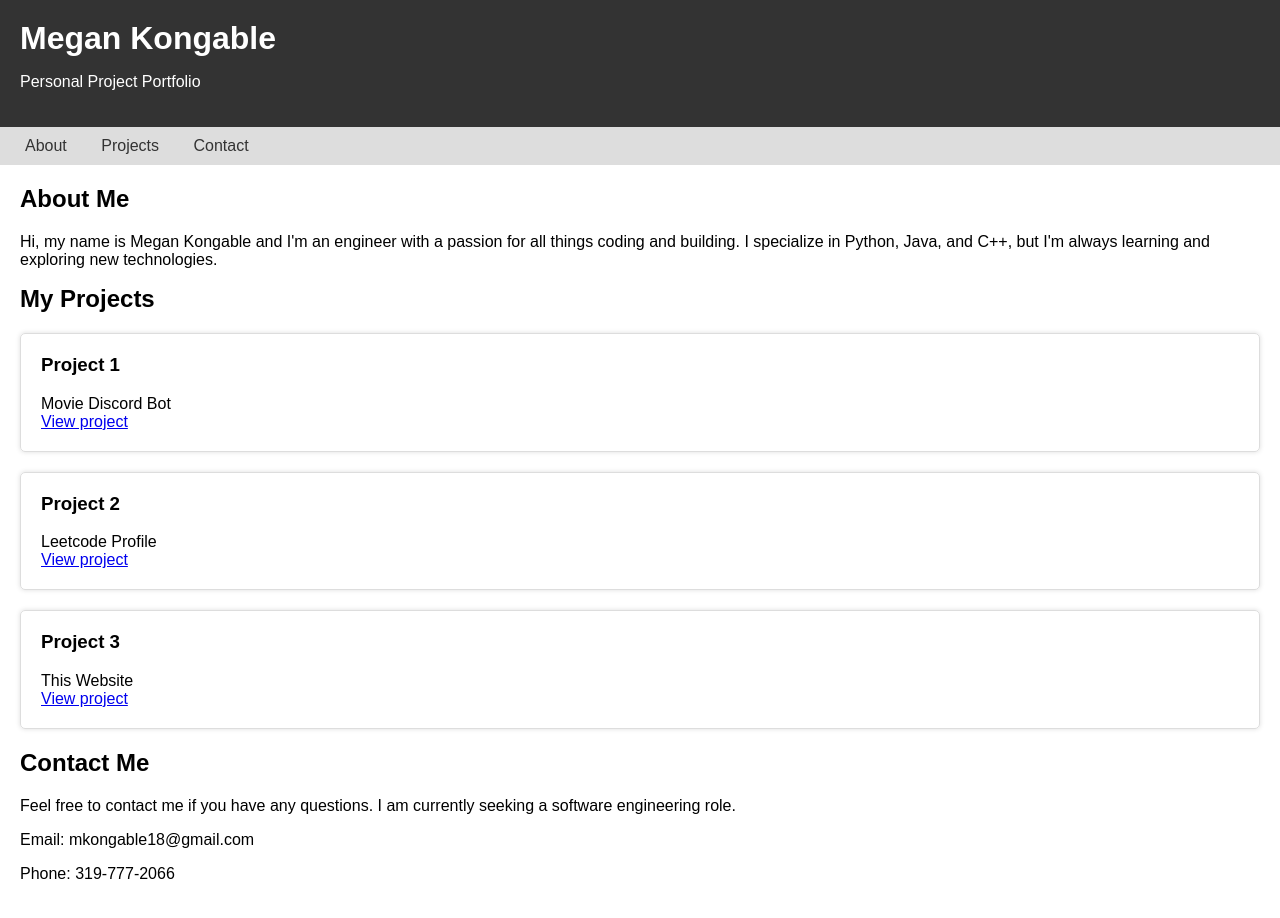
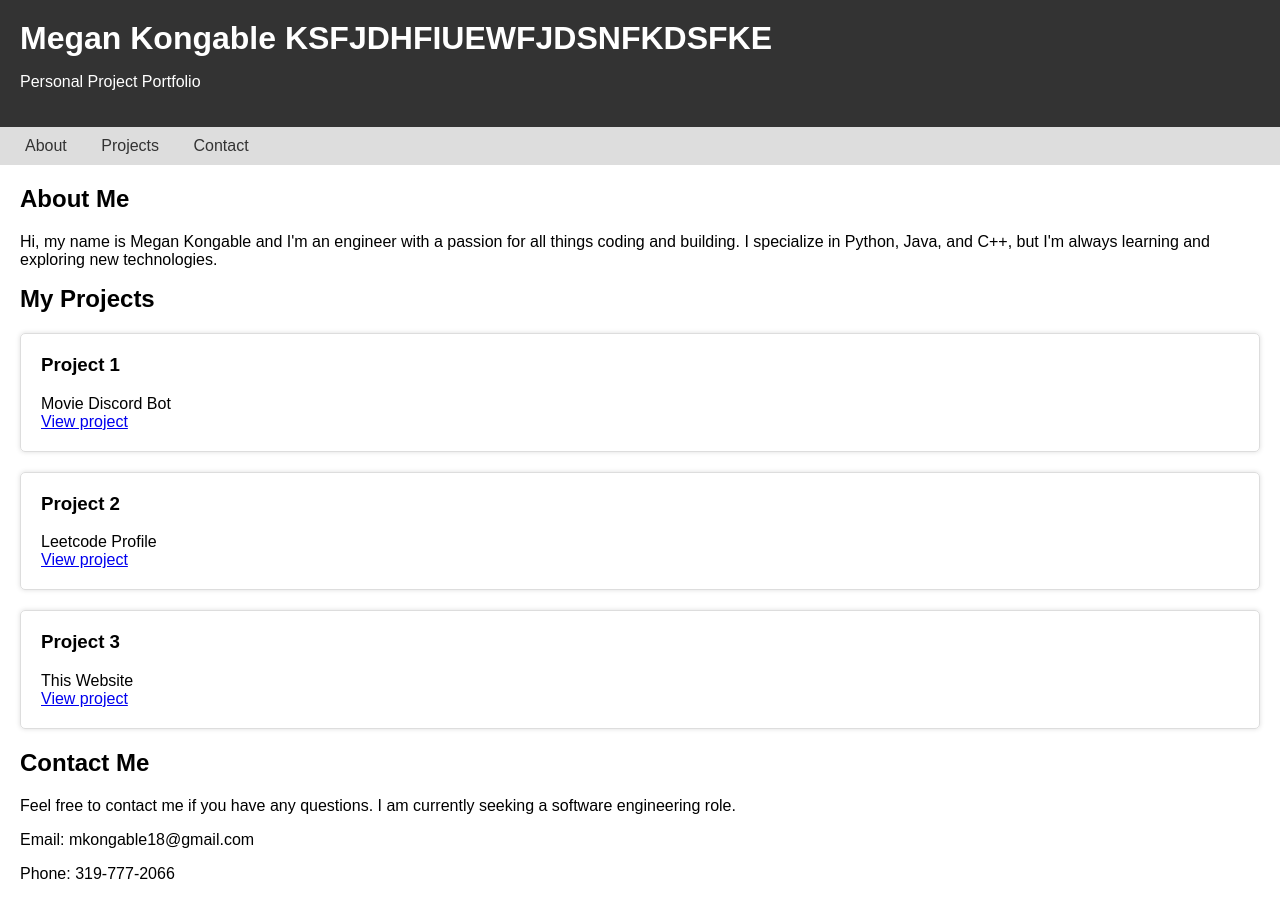
Before and after one commit to mkongable/megan_frontend_learning, a plain HTML site: page index.html in a window 1280 px wide. Drawn offline with Linux system fonts and the light colour scheme.

Commit message:
really bad stuff that I will revert

```diff
--- a/index.html
+++ b/index.html
@@ -63,7 +63,7 @@
 </head>
 <body>
 	<header>
-		<h1>Megan Kongable</h1>
+		<h1>Megan Kongable KSFJDHFIUEWFJDSNFKDSFKE</h1>
 		<p>Personal Project Portfolio</p>
 	</header>
 	<nav>
```
